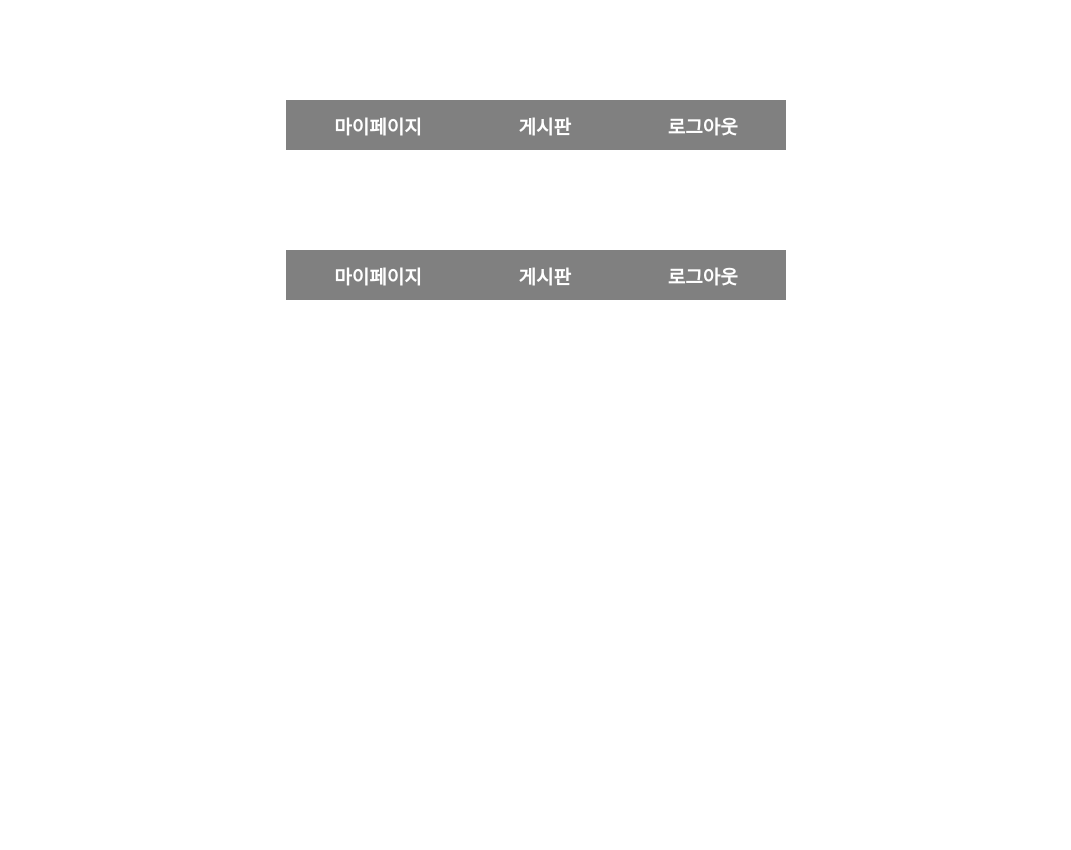
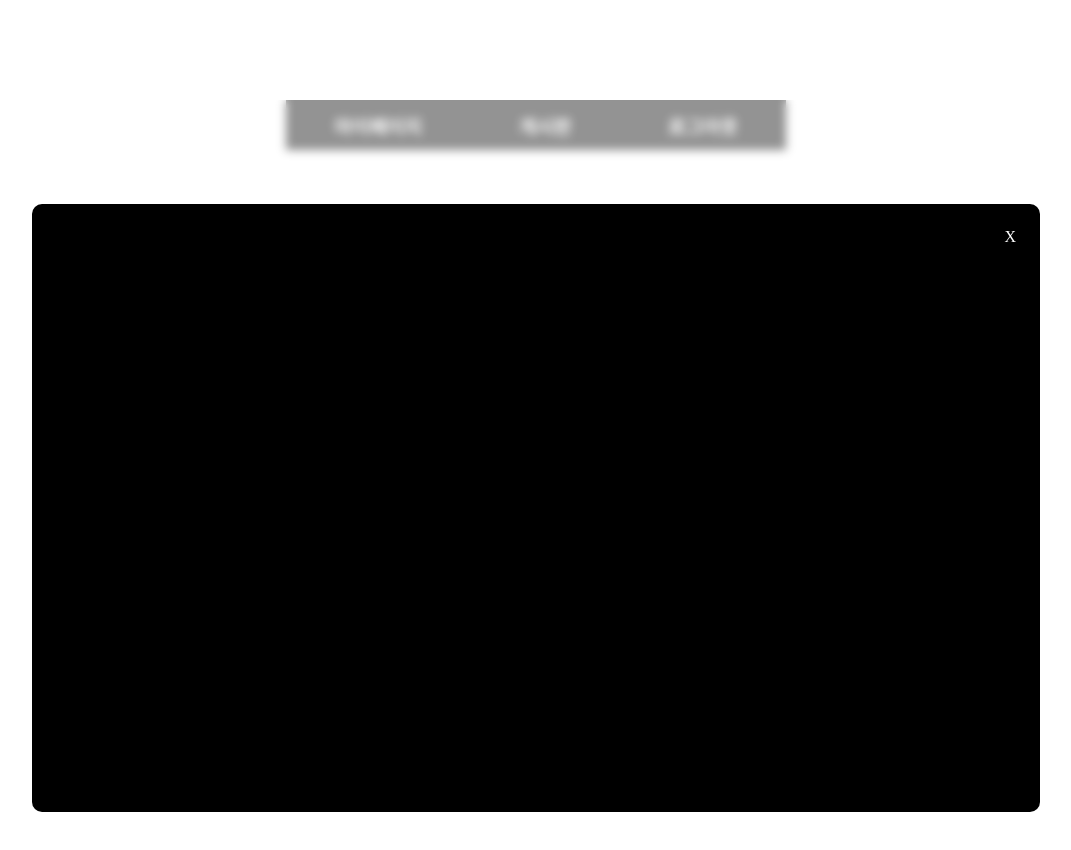
Before and after one commit to oudindiny/CSS-Practice, a React (Create React App) app: page /dropdownMenu in a window 1280 px wide. Shown: the top 850 px of the page, without its empty margins (104-1175 px from the left). Before the commit the page ends 800 px from the top, so only its background shows below. Built offline with nearby package versions, Linux system fonts and the light colour scheme; a web font is replaced by a local one.

Commit message:
modalframe

```diff
--- a/src/App.js
+++ b/src/App.js
@@ -7,11 +7,12 @@ import BeforeAfter from "./BeforeAfter";
 import NetFlix from "./Netflix";
 import DropdownMenu from "./DropdownMenu";
 import ButtonTest from "./ButtonTest";
+import Modalframe from "./Modalframe";
 
 function App() {
   return (
     <div className="App">
-      <DropdownMenu />
+      <Modalframe />
       <BrowserRouter>
         <Routes>
           <Route path="/dropdown" element={<Dropdown />}></Route>
--- a/src/ButtonTest.js
+++ b/src/ButtonTest.js
@@ -13,6 +13,7 @@ const Button = styled.button`
       color: #d63031;
       background-color: #fff;
       cursor: pointer;
+
       &:after {
         content: "🍒";
       }
--- /dev/null
+++ b/src/Modalframe.js
@@ -0,0 +1,82 @@
+import React from "react";
+import styled from "styled-components";
+
+const Modalframe = ({ handleModal, children, ...rest }) => {
+  return (
+    <Container>
+      <Background onClick={handleModal} />
+      <ModalBlock {...rest}>
+        <Close onClick={handleModal}>X</Close>
+        <Contents>1234</Contents>
+      </ModalBlock>
+    </Container>
+  );
+};
+export default Modalframe;
+
+const Container = styled.div`
+  position: absolute;
+  width: 100%;
+  height: 100%;
+  z-index: 100;
+  margin: 0;
+  display: flex;
+  flex-direction: column;
+  align-items: center;
+`;
+
+const Background = styled.div`
+  position: fixed;
+  width: 100%;
+  height: 100%;
+  background-color: rgba(255, 255, 255, 0.15);
+  backdrop-filter: blur(5px);
+  animation: modal-bg-show 1s;
+  @keyframes modal-bg-show {
+    form {
+      opacity: 0;
+    }
+    to {
+      opacity: 1;
+    }
+  }
+`;
+const ModalBlock = styled.div`
+  position: absolute;
+  top: 6.5rem;
+  border-radius: 10px;
+  padding: 1.5rem;
+  background-color: black;
+  width: 60rem;
+
+  @media (max-width: 1120px) {
+    width: 50rem;
+  }
+  @media (max-width: 50rem) {
+    width: 80%;
+  }
+  min-height: 35rem;
+  animation: madal-show 1s;
+  @keyframes madal-show {
+    from {
+      opacity: 0;
+      margin-top: -50px;
+    }
+    to {
+      opacity: 1;
+      margin-top: 0;
+    }
+  }
+`;
+const Close = styled.div`
+  color: white;
+  position: absolute;
+  top: 1.5rem;
+  right: 1.5rem;
+  cursor: pointer;
+`;
+const Contents = styled.div`
+  display: flex;
+  flex-direction: column;
+  align-items: center;
+`;
```
